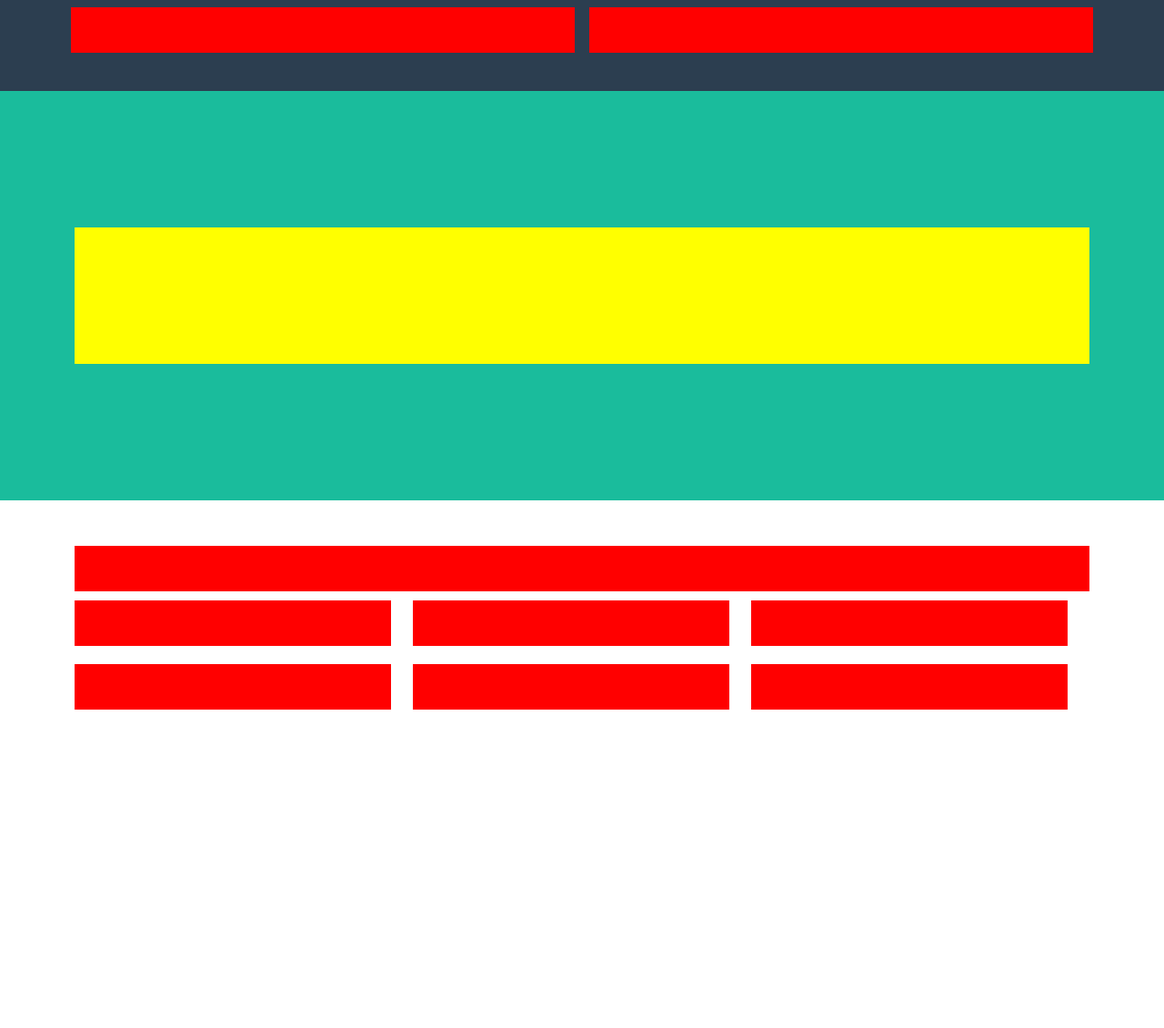
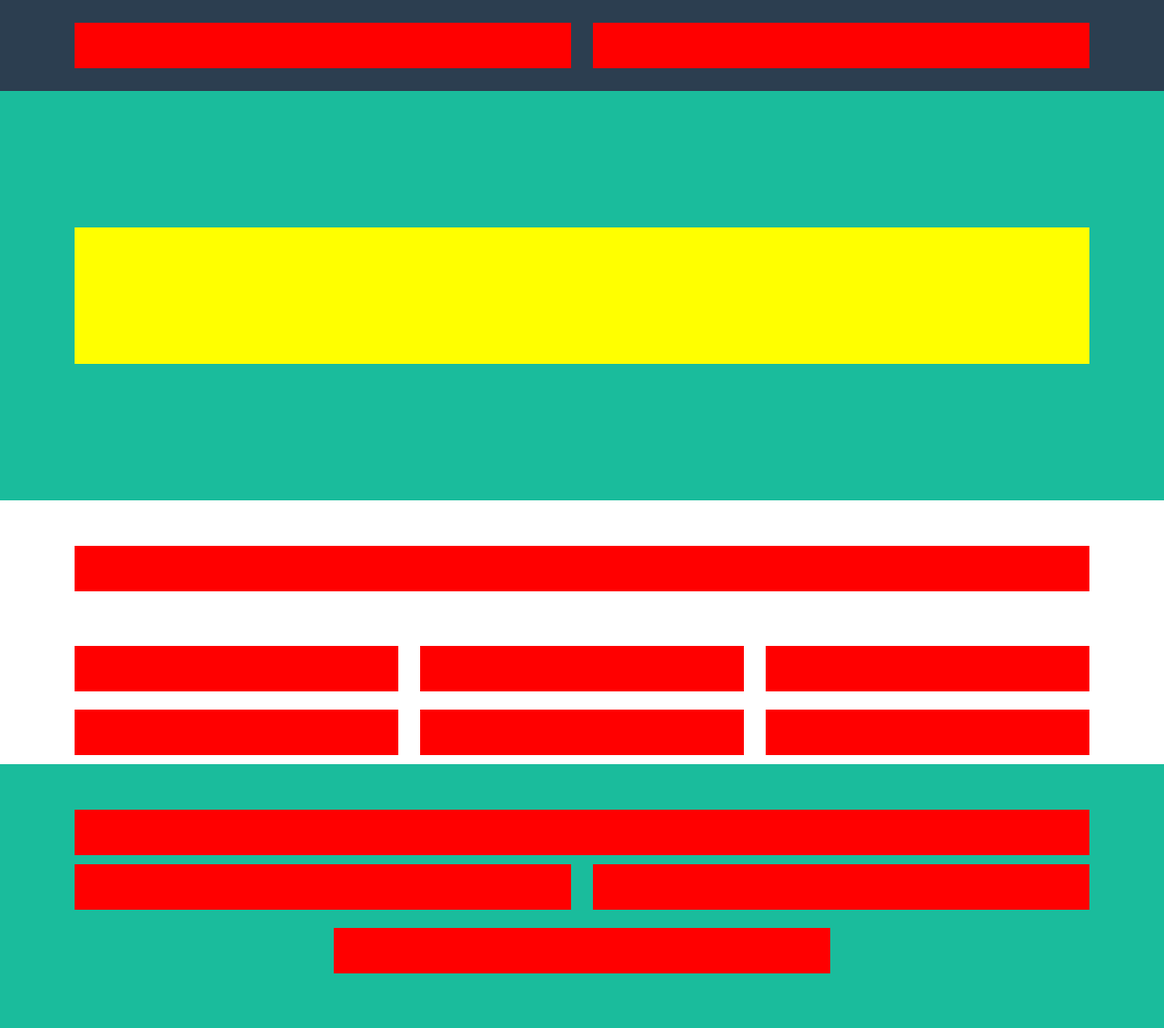
Before and after one commit to LucaFaedda/html-css-bootstrap-freelancer, a plain HTML site: page index.html in a window 1280 px wide. Shown: the whole page at 91% size. Before the commit the page ends 840 px from the top, so only its background shows below. Drawn offline with nearby package versions, Linux system fonts and the light colour scheme.

Commit message:
finita sezione about

```diff
--- a/css/style.css
+++ b/css/style.css
@@ -8,6 +8,8 @@ header{
     height: 100px;
     background-color: #2c3e50;
     width: 100%;
+    display: flex;
+    align-items: center;
 }
 
 .background-color-fluid{
--- a/index.html
+++ b/index.html
@@ -13,16 +13,17 @@
         <header>
             <div class="container">
                 <div class="row">
-                    <div class="col-6 p-2">
+                    <div class="col-6 ">
                         <div class="height-50px"></div>
                     </div>
-                    <div class="col-6 p-2">
+                    <div class="col-6 ">
                         <div class="height-50px"></div>
                     </div>
                 </div>
             </div>
         </header>
         <main>
+            <!-- Jumbotron -->
             <div class="container-fluid background-color-fluid">
                 <div class="row padding-tb-150px">
                     <div class="col-12">
@@ -36,10 +37,12 @@
                     </div>
                 </div>
             </div>
+            <!-- Sezione Cards -->
             <div class="container">
                 <div class="row padding-tb-50px">
                     <div class="col-12">
                         <div class="height-50px"></div>
+                    </div>
                 </div>
                 <div class="row">
                     <div class="col-12 col-md-6 col-lg-4">
@@ -62,8 +65,35 @@
                     </div>
                 </div>
             </div>
+            <!-- About -->
+            <div class="container-fluid background-color-fluid">
+                <div class="row padding-tb-50px">
+                    <div class="col-12">
+                        <div class="container">
+                            <div class="row">
+                                <div class="col-12">
+                                    <div class="height-50px"></div>
                                 </div>
+                            </div>
+                            <div class="row">
+                                <div class="col-12 col-md-6">
+                                    <div class="height-50px margin-tb-10px "></div>
+                                </div>
+                                <div class="col-12 col-md-6">
+                                    <div class="height-50px margin-tb-10px "></div>
+                                </div>
+                                <div class="col-12 col-md-6 offset-md-3">
+                                    <div class="height-50px margin-tb-10px "></div>
+                                </div>
+                            </div>
+                        </div>
+                    </div>
+                </div>
+            </div>
+            <!-- Contact me! -->
+            <div class="container">
 
+            </div>
         </main>
         <footer>
 
```
Lines whose indentation alone changed are shown as unchanged.
